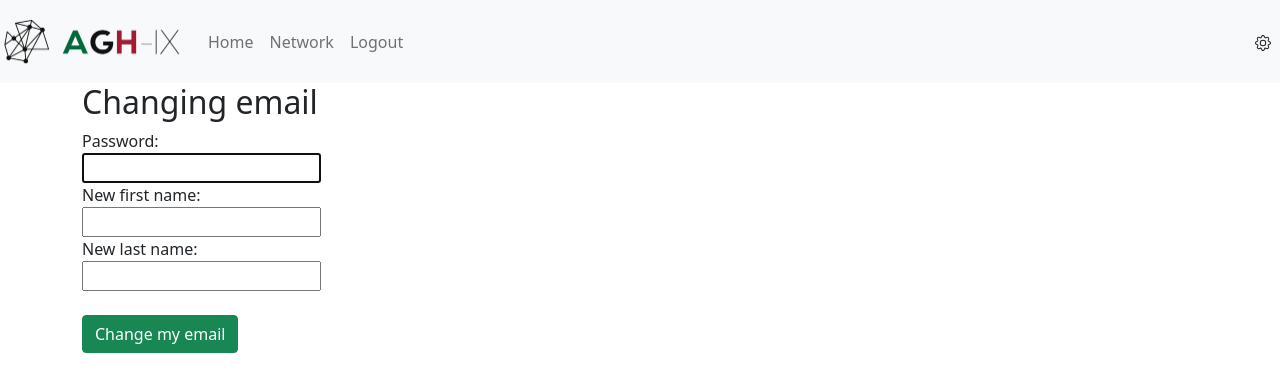
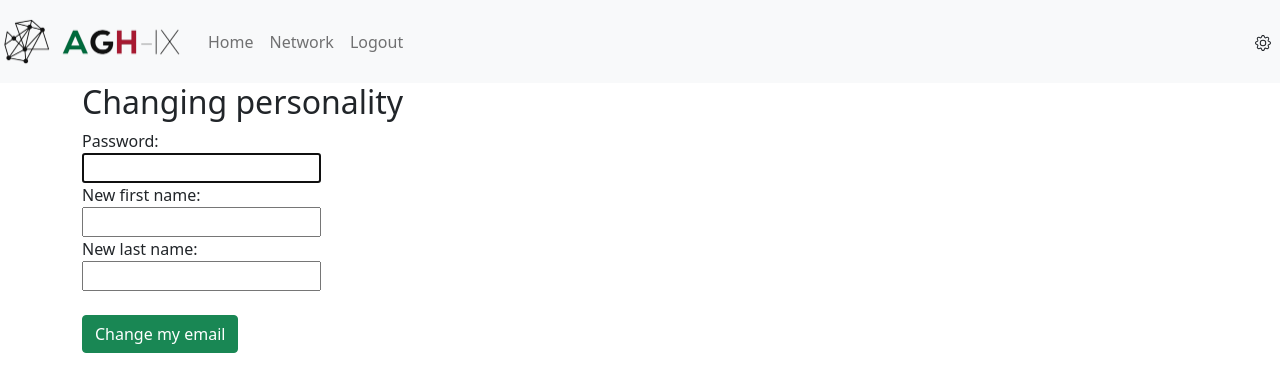
Before and after one commit to SKN-Telephoners/AGH-IX, a Django app: page /change_personality/ in a window 1280 px wide. Shown: the top 392 px of the page. Run offline with Django 4.2, Linux system fonts and the light colour scheme; the visitor is signed in with stand-in values (Sample User, id 1); some libraries are stand-ins or nearby versions.

Commit message:
Update personality_change.html
repairing

```diff
--- a/core/templates/users/personality_change.html
+++ b/core/templates/users/personality_change.html
@@ -3,7 +3,7 @@
 {% load crispy_forms_tags %}
 
 {% block content %}
-    <h2>Changing email</h2>
+    <h2>Changing personality</h2>
     {% if error %}
         <div class="alert alert-danger">
             Wrong password
```
